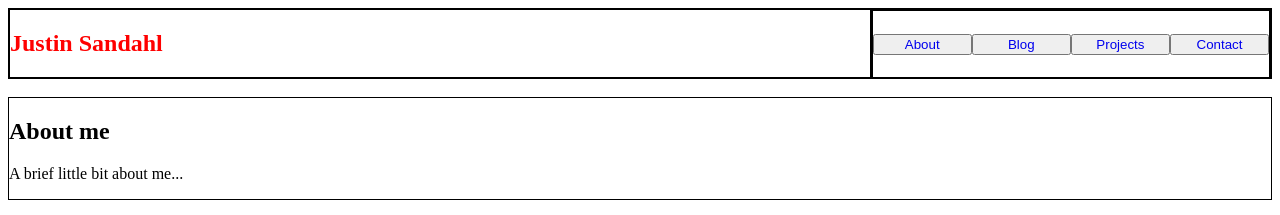
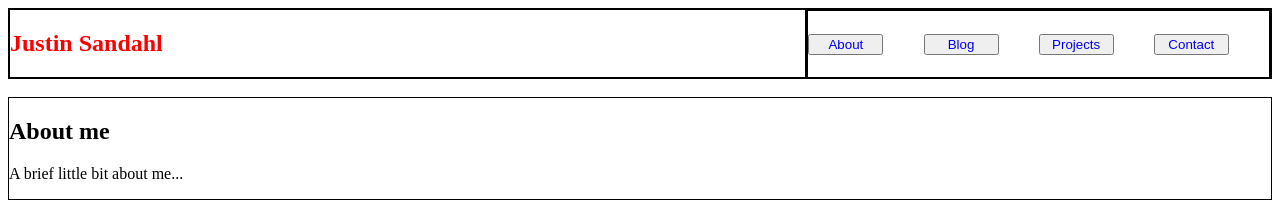
Before and after one commit to jdsandahl/my-portfolio, a plain HTML site: page index.html in a window 1280 px wide. Shown: the top 215 px of the page. Drawn offline with Linux system fonts and the light colour scheme.

Commit message:
resized nav buttons

```diff
--- a/styles.css
+++ b/styles.css
@@ -9,7 +9,7 @@ h1 {
 }
 
 button {
-    width:100%;
+    width:75px;
     height:100%;
 }
 
```
